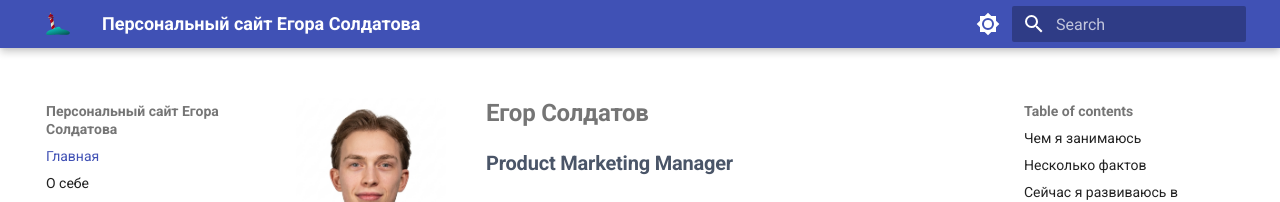
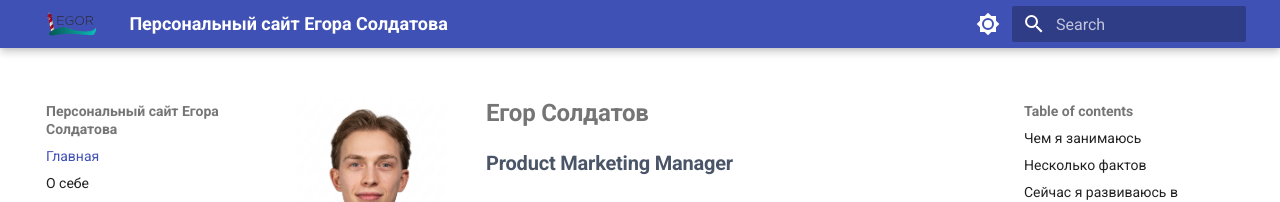
Before and after one commit to Setnothway/personal-site, an MkDocs documentation site: the page built from docs/index.md, in a window 1280 px wide. Shown: the top 202 px of the page. Built offline with MkDocs 1.6.1 and Material for MkDocs 9.7.7, drawn with Linux system fonts in a browser that asks for light colours.

Commit message:
описание изменений

```diff
--- a/mkdocs.yml
+++ b/mkdocs.yml
@@ -5,7 +5,7 @@ site_url: https://Setnothway.github.io
 
 theme:
   name: material
-  logo: images/logo.svg
+  logo: images/logo2.svg
   favicon: images/favicon.png
   palette:
     # Светлая тема
```
Also changed, not shown: docs/images/logo2.svg (added), site/404.html, site/about/index.html, site/contacts/index.html, site/images/logo.svg (added), site/index.html, site/projects/index.html.
